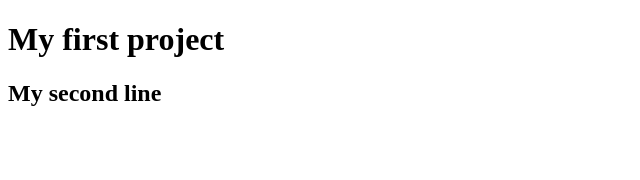
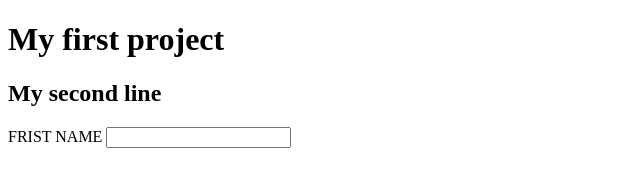
Before and after one commit to rohitk0004/practicegit, a plain HTML site: page index.html in a window 1280 px wide. Shown: the whole page, without its empty margins (0-640 px from the left). Drawn offline with Linux system fonts and the light colour scheme.

Commit message:
ADD FRIST NAAME

```diff
--- a/index.html
+++ b/index.html
@@ -8,5 +8,9 @@
 <body>
     <h1>My first project</h1>
     <h2>My second line</h2>
+    <div>
+        <label for="fname">FRIST NAME</label>
+        <input type="text">
+    </div>
 </body>
 </html>
```
